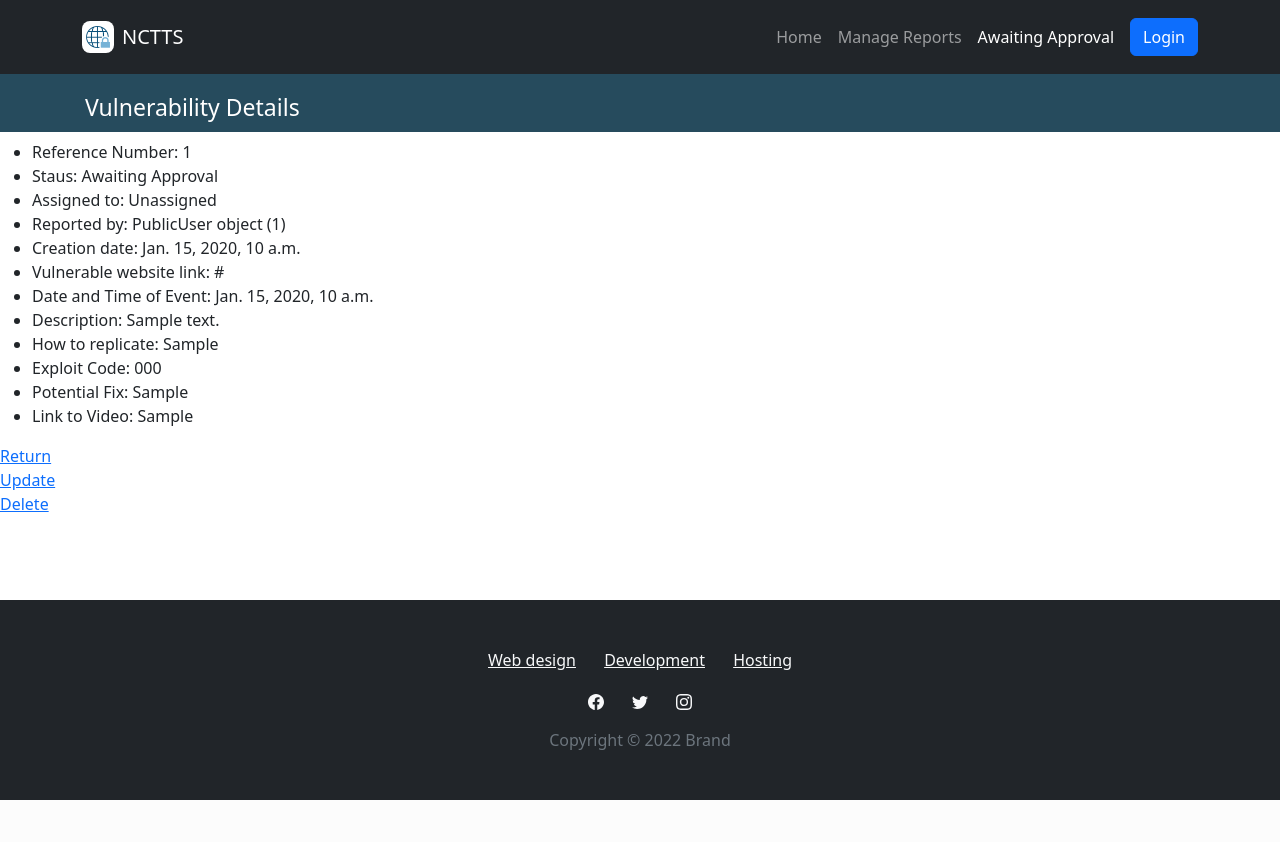
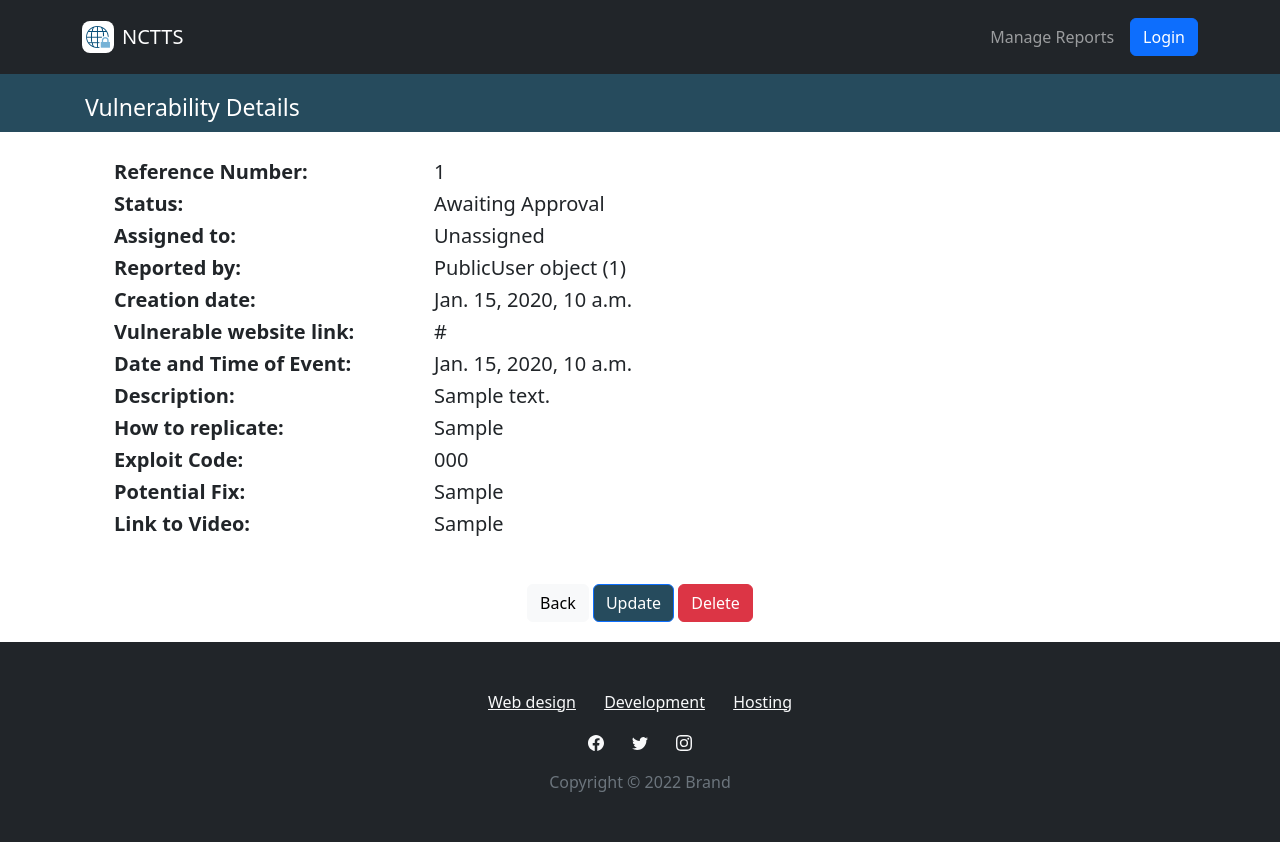
Before and after one commit to mustafa-sibai-essex/4_SSDCS_PCOM7E_2_Coding_Output, a Django app: page /operatorview/1 in a window 1280 px wide. Before the commit the page ends 800 px from the top, so only its background shows below. Run offline with Django 4.2, Linux system fonts and the light colour scheme; tables that the repository leaves empty hold one stand-in row (values such as "Sample post"); some libraries are stand-ins or nearby versions.

Commit message:
Operator view pages design

```diff
--- a/nctts/operatorview/templates/operatorview/Add_new.html
+++ b/nctts/operatorview/templates/operatorview/Add_new.html
@@ -8,24 +8,23 @@
 {% endblock %}
 
 {% block nav_link_active %}
-<li class="nav-item"><a class="nav-link" href="{% url 'homepage:home'%}">Home</a></li>
 <li class="nav-item"><a class="nav-link" href="{% url 'ManageReports' %}">Manage Reports</a></li>
-<li class="nav-item"><a class="nav-link active" href="{% url 'Awaiting' %}">Awaiting Approval </a></li>
 {% endblock %}
 
 {%  block content %}
 <h1 style="background: #264b5d;color: var(--bs-white);font-size: 23px;padding: 20px 10px 10px 16px;"><div class="container">Create new Vulnerability Record</div></h1>
     <head>
-        <title>NCTTS - Add new</title>
         <link href="{% static 'styles.css' %}" rel="stylesheet">
     </head>
     <body>
+        <div class="pad-text" >
             <form method="POST" action="">
                 {% csrf_token %}
                 {{form.as_p}}
                 <button type="submit", name="Submit">Save</button>
             </form>
             <a href="{% url 'ManageReports' %}">Return</a>
+        </div>
     </body>
 
 {% endblock %}
--- a/nctts/operatorview/templates/operatorview/awaiting.html
+++ b/nctts/operatorview/templates/operatorview/awaiting.html
@@ -8,9 +8,7 @@
 {% endblock %}
 
 {% block nav_link_active %}
-<li class="nav-item"><a class="nav-link" href="{% url 'homepage:home'%}">Home</a></li>
 <li class="nav-item"><a class="nav-link" href="{% url 'ManageReports' %}">Manage Reports</a></li>
-<li class="nav-item"><a class="nav-link active" href="{% url 'Awaiting' %}">Awaiting Approval </a></li>
 {% endblock %}
 
 {%  block content %}
@@ -43,7 +41,7 @@
                                 <td>{{vulnerability.assigned_to}}</td>
                                 <td>{{vulnerability.date_created}}</td>
                                 <td>{{vulnerability.description}}</td>
-                                <td><a href="{% url 'vulnerability' vulnerability.vul_no %}">More Info</a></td>
+                                <td><a style="width:10rem; background-color:#264b5d;text-decoration: none;text-align:center;color: white;" class="btn btn-primary" href="{% url 'vulnerability' vulnerability.vul_no %}" role="button">More details</a></td>
                             </tr>
                         {% endfor %}
                         </tbody>
--- a/nctts/operatorview/templates/operatorview/delete.html
+++ b/nctts/operatorview/templates/operatorview/delete.html
@@ -8,9 +8,7 @@
 {% endblock %}
 
 {% block nav_link_active %}
-<li class="nav-item"><a class="nav-link" href="{% url 'homepage:home'%}">Home</a></li>
 <li class="nav-item"><a class="nav-link" href="{% url 'ManageReports' %}">Manage Reports</a></li>
-<li class="nav-item"><a class="nav-link active" href="{% url 'Awaiting' %}">Awaiting Approval </a></li>
 {% endblock %}
 
 {%  block content %}
@@ -22,8 +20,8 @@
                 <p>This record will be permanantly deleted. Are you sure?</p>
                 <form method="POST">
                     {% csrf_token %}
-                    <a href="{% url 'ManageReports' %}">Cancel</a>
-                    <input type = "submit" name="Confirm" value="Confirm">
+                    <a class="btn btn-warning" href="{% url 'ManageReports' %}" role="Cancel">Cancel</a>
+                    <input class="btn btn-danger" type = "submit" name="Confirm" value="Confirm">
                 </form>
             <h3>
         </div>
--- a/nctts/operatorview/templates/operatorview/searchresults.html
+++ b/nctts/operatorview/templates/operatorview/searchresults.html
@@ -8,9 +8,7 @@
 {% endblock %}
 
 {% block nav_link_active %}
-<li class="nav-item"><a class="nav-link" href="{% url 'homepage:home'%}">Home</a></li>
 <li class="nav-item"><a class="nav-link" href="{% url 'ManageReports' %}">Manage Reports</a></li>
-<li class="nav-item"><a class="nav-link active" href="{% url 'Awaiting' %}">Awaiting Approval </a></li>
 {% endblock %}
 
 {%  block content %}
@@ -42,8 +40,10 @@
                             <td>{{vulnerability.assigned_to}}</td>
                             <td>{{vulnerability.date_created}}</td>
                             <td>{{vulnerability.description}}</td>
-                            <td><a href="{% url 'vulnerability' vulnerability.vul_no %}">More Info</a></td>
+                            <td><a style="width:10rem; background-color:#264b5d;text-decoration: none;text-align:center;color: white;" class="btn btn-primary" href="{% url 'vulnerability' vulnerability.vul_no %}" role="button">More details</a></td>
                         </tr>
+                    {% empty %}
+                        <tr> <h4> 0 Vulnerabilities Found </h4> </tr>
                     {% endfor %}
                     </tbody>
                 </table>
--- a/nctts/operatorview/templates/operatorview/vulnerability.html
+++ b/nctts/operatorview/templates/operatorview/vulnerability.html
@@ -8,9 +8,7 @@
 {% endblock %}
 
 {% block nav_link_active %}
-<li class="nav-item"><a class="nav-link" href="{% url 'homepage:home'%}">Home</a></li>
 <li class="nav-item"><a class="nav-link" href="{% url 'ManageReports' %}">Manage Reports</a></li>
-<li class="nav-item"><a class="nav-link active" href="{% url 'Awaiting' %}">Awaiting Approval </a></li>
 {% endblock %}
 
 {%  block content %}
@@ -20,24 +18,65 @@
         <link href="{% static 'styles.css' %}" rel="stylesheet">
     </head>
     <body>
-        <ul>
-            <li>Reference Number: {{vulnerability.vul_no}}</li>
-            <li>Staus: {{vulnerability.status}}</li>
-            <li>Assigned to: {{vulnerability.assigned_to}}</li>
-            <li>Reported by: {{vulnerability.reported_by}}</li>
-            <li>Creation date: {{vulnerability.date_created}}</li>
-            <li>Vulnerable website link: {{vulnerability.vulnerable_website}}</li>
-            <li>Date and Time of Event: {{vulnerability.date_time}}</li>
-            <li>Description: {{vulnerability.description}}</li>
-            <li>How to replicate: {{vulnerability.replicate}}</li>
-            <li>Exploit Code: {{vulnerability.exploit_code}}</li>
-            <li>Potential Fix: {{vulnerability.potential_fix}}</li>
-            <li>Link to Video: {{vulnerability.video}}</li>
-        </ul>
-
-        <a href="{% url 'ManageReports' %}">Return</a>
-        <a href="{% url 'Update' vulnerability.pk %}">Update</a>
-        <a href= "{% url 'Delete' vulnerability.pk %}">Delete</a>
+        <div class="container">
+            <div class="container; pad-text">
+                <div class="container">
+                    <div class="row align-items" style="width:40rem">
+                        <div class="col align-self-start" style="width:20rem;"><h5 style=" font-weight:bold;">Reference Number:</h5></div>
+                        <div class="col align-self-center" style="width:20rem"><h5>{{vulnerability.vul_no}}</h5></div>
+                    </div>
+                    <div class="row align-items" style="width:40rem">
+                        <div class="col align-self-start" style="width:20rem"><h5 style=" font-weight:bold;">Status:</h5></div>
+                        <div class="col align-self-center" style="width:20rem"><h5>{{vulnerability.status}}</h5></div>
+                    </div>
+                    <div class="row align-items" style="width:40rem">
+                        <div class="col align-self-start" style="width:20rem"><h5 style=" font-weight:bold;">Assigned to:</h5></div>
+                        <div class="col align-self-center" style="width:20rem"><h5>{{vulnerability.assigned_to}}</h5></div>
+                    </div>
+                    <div class="row align-items" style="width:40rem">
+                        <div class="col align-self-start" style="width:20rem"><h5 style=" font-weight:bold;">Reported by:</h5></div>
+                        <div class="col align-self-center" style="width:20rem"><h5>{{vulnerability.reported_by}}</h5></div>
+                    </div>
+                    <div class="row align-items" style="width:40rem">
+                        <div class="col align-self-start" style="width:20rem"><h5 style=" font-weight:bold;">Creation date:</h5></div>
+                        <div class="col align-self-center" style="width:20rem"><h5>{{vulnerability.date_created}}</h5></div>
+                    </div>
+                    <div class="row align-items" style="width:40rem">
+                        <div class="col align-self-start" style="width:20rem"><h5  style=" font-weight:bold;">Vulnerable website link:</h5></div>
+                        <div class="col align-self-center" style="width:20rem"><h5>{{vulnerability.vulnerable_website}}</h5></div>
+                    </div>
+                    <div class="row align-items" style="width:40rem">
+                        <div class="col align-self-start" style="width:20rem"><h5 style=" font-weight:bold;">Date and Time of Event:</h5></div>
+                        <div class="col align-self-center" style="width:20rem"><h5>{{vulnerability.date_time}}</h5></div>
+                    </div>
+                    <div class="row align-items" style="width:40rem">
+                        <div class="col align-self-start" style="width:20rem"><h5 style=" font-weight:bold;">Description: </h5></div>
+                        <div class="col align-self-center" style="width:20rem"><h5>{{vulnerability.description}}</h5></div>
+                    </div>
+                    <div class="row align-items" style="width:40rem">
+                        <div class="col align-self-start" style="width:20rem"><h5 style=" font-weight:bold;">How to replicate: </h5></div>
+                        <div class="col align-self-center" style="width:20rem"><h5>{{vulnerability.replicate}}</h5></div>
+                    </div>
+                    <div class="row align-items" style="width:40rem">
+                        <div class="col align-self-start" style="width:20rem"><h5 style=" font-weight:bold;">Exploit Code:</h5></div>
+                        <div class="col align-self-center" style="width:20rem"><h5>{{vulnerability.exploit_code}}</h5></div>
+                    </div>
+                    <div class="row align-items" style="width:40rem">
+                        <div class="col align-self-start" style="width:20rem"><h5 style=" font-weight:bold;">Potential Fix:</h5></div>
+                        <div class="col align-self-center" style="width:20rem"><h5>{{vulnerability.potential_fix}}</h5></div>
+                    </div>
+                    <div class="row align-items" style="width:40rem">
+                        <div class="col align-self-start" style="width:20rem"><h5 style=" font-weight:bold;">Link to Video:</h5></div>
+                        <div class="col align-self-center" style="width:20rem"><h5>{{vulnerability.video}}</h5></div>
+                    </div>
+                </div>
+            </div>
+        </div>
+        <div class="pad-text" style="text-align:center;">
+            <a class="btn btn-light" href="{% url 'ManageReports' %}" role="button">Back</a>
+            <a class="btn btn-primary" style="background-color:#264b5d;" href="{% url 'Update' vulnerability.pk %}" role="button">Update</a>
+            <a class="btn btn-danger" href="{% url 'Delete' vulnerability.pk %}" role="button">Delete</a>
+        </div>
     </body>
 
 {% endblock %}
```
Also changed, not shown: nctts/operatorview/templates/operatorview/managereport.html (+31 -24 lines). Lines whose indentation alone changed are shown as unchanged.
